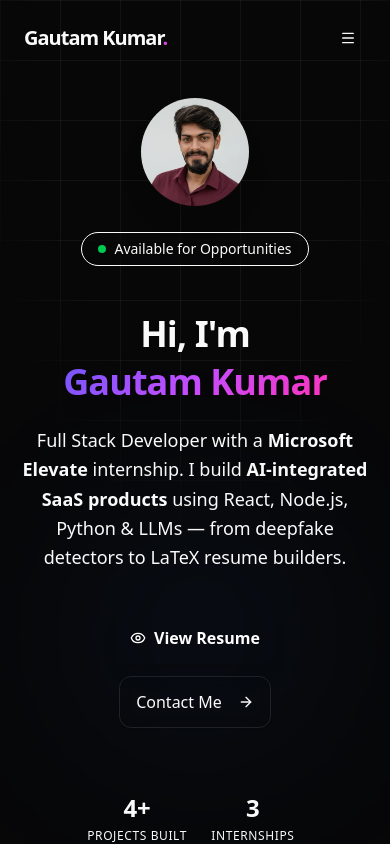
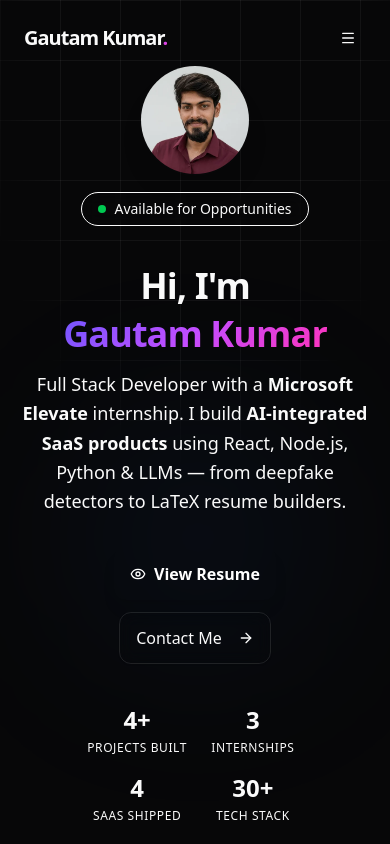
Before and after one commit to theunstopabble/gautam_portfolio, a Next.js app: page / in a window 390 px wide. Shown: the top 844 px of the page. Built offline with nearby package versions, Linux system fonts and the light colour scheme.

Commit message:
fix(hero): compact layout to fit viewport, revert photo zoom

```diff
--- a/src/components/home/Hero.tsx
+++ b/src/components/home/Hero.tsx
@@ -19,7 +19,7 @@ import { trackResumeClick, trackContactClick } from "@/components/Analytics";
 const stats = [
   { label: "Projects Built", value: "4+" },
   { label: "Internships", value: "3" },
-  { label: "AI Models", value: "5+" },
+  { label: "SaaS Shipped", value: "4" },
   { label: "Tech Stack", value: "30+" },
 ];
 
@@ -48,7 +48,7 @@ const socialLinks = [
 
 export function Hero() {
   return (
-    <section className="relative flex min-h-screen flex-col items-center justify-center overflow-hidden px-4 py-24 md:px-8">
+    <section className="relative flex min-h-dvh flex-col items-center justify-center overflow-hidden px-4 py-16 md:py-24">
       {/* Animated background orbs */}
       <div className="absolute inset-0 z-0">
         <div className="absolute left-1/2 top-1/3 -translate-x-1/2 -translate-y-1/2 h-100 w-100 rounded-full bg-primary/15 blur-[120px] animate-pulse-glow" />
@@ -73,7 +73,7 @@ export function Hero() {
             width={120}
             height={120}
             priority
-            className="mb-6 h-28 w-28 rounded-full border-2 border-primary/30 object-cover shadow-xl shadow-primary/20 md:h-32 md:w-32"
+            className="mb-4 h-28 w-28 rounded-full border-2 border-primary/30 object-cover shadow-xl shadow-primary/20 md:h-32 md:w-32"
           />
         </motion.div>
 
@@ -97,7 +97,7 @@ export function Hero() {
           initial={{ opacity: 0, y: 20 }}
           animate={{ opacity: 1, y: 0 }}
           transition={{ duration: 0.6, delay: 0.1 }}
-          className="mt-8 text-4xl font-extrabold tracking-tight sm:text-5xl md:text-7xl lg:text-8xl"
+          className="mt-6 md:mt-10 text-4xl font-extrabold tracking-tight sm:text-5xl md:text-7xl lg:text-8xl"
         >
           <span className="block text-foreground">Hi, I&apos;m</span>
           <span className="gradient-text mt-2 block">Gautam Kumar</span>
@@ -107,7 +107,7 @@ export function Hero() {
           initial={{ opacity: 0, y: 20 }}
           animate={{ opacity: 1, y: 0 }}
           transition={{ duration: 0.5, delay: 0.2 }}
-          className="mt-6 max-w-2xl text-lg leading-relaxed text-muted-foreground md:text-xl"
+          className="mt-4 md:mt-6 max-w-2xl text-lg leading-relaxed text-muted-foreground md:text-xl"
         >
           Full Stack Developer with a{" "}
           <span className="font-semibold text-foreground">
@@ -126,7 +126,7 @@ export function Hero() {
           initial={{ opacity: 0, y: 20 }}
           animate={{ opacity: 1, y: 0 }}
           transition={{ duration: 0.5, delay: 0.3 }}
-          className="mt-10 flex flex-col items-center gap-3 sm:flex-row sm:flex-wrap sm:justify-center sm:gap-4"
+          className="mt-8 md:mt-10 flex flex-col items-center gap-3 sm:flex-row sm:flex-wrap sm:justify-center sm:gap-4"
         >
           {/* Mobile: Resume | Desktop: View My Work */}
           <Button
@@ -170,7 +170,7 @@ export function Hero() {
           initial={{ opacity: 0, y: 20 }}
           animate={{ opacity: 1, y: 0 }}
           transition={{ duration: 0.5, delay: 0.4 }}
-          className="mt-16 grid grid-cols-2 gap-4 sm:grid-cols-4 sm:gap-10"
+          className="mt-10 md:mt-16 grid grid-cols-2 gap-4 sm:grid-cols-4 sm:gap-10"
         >
           {stats.map((stat, i) => (
             <motion.div
@@ -195,7 +195,7 @@ export function Hero() {
           initial={{ opacity: 0 }}
           animate={{ opacity: 1 }}
           transition={{ duration: 0.5, delay: 0.6 }}
-          className="mt-14 flex gap-4"
+          className="mt-8 md:mt-14 flex gap-4"
         >
           {socialLinks.map((link) => {
             const Icon = link.icon;
```
